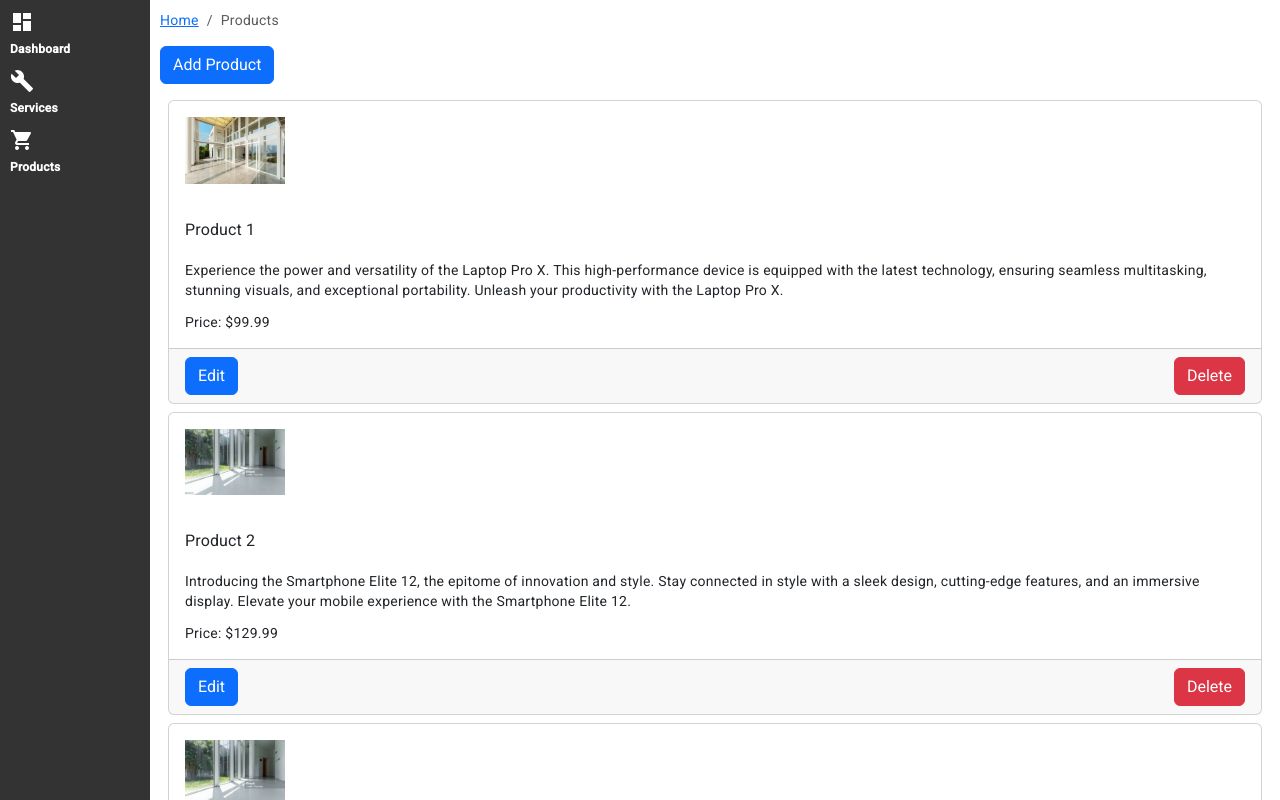
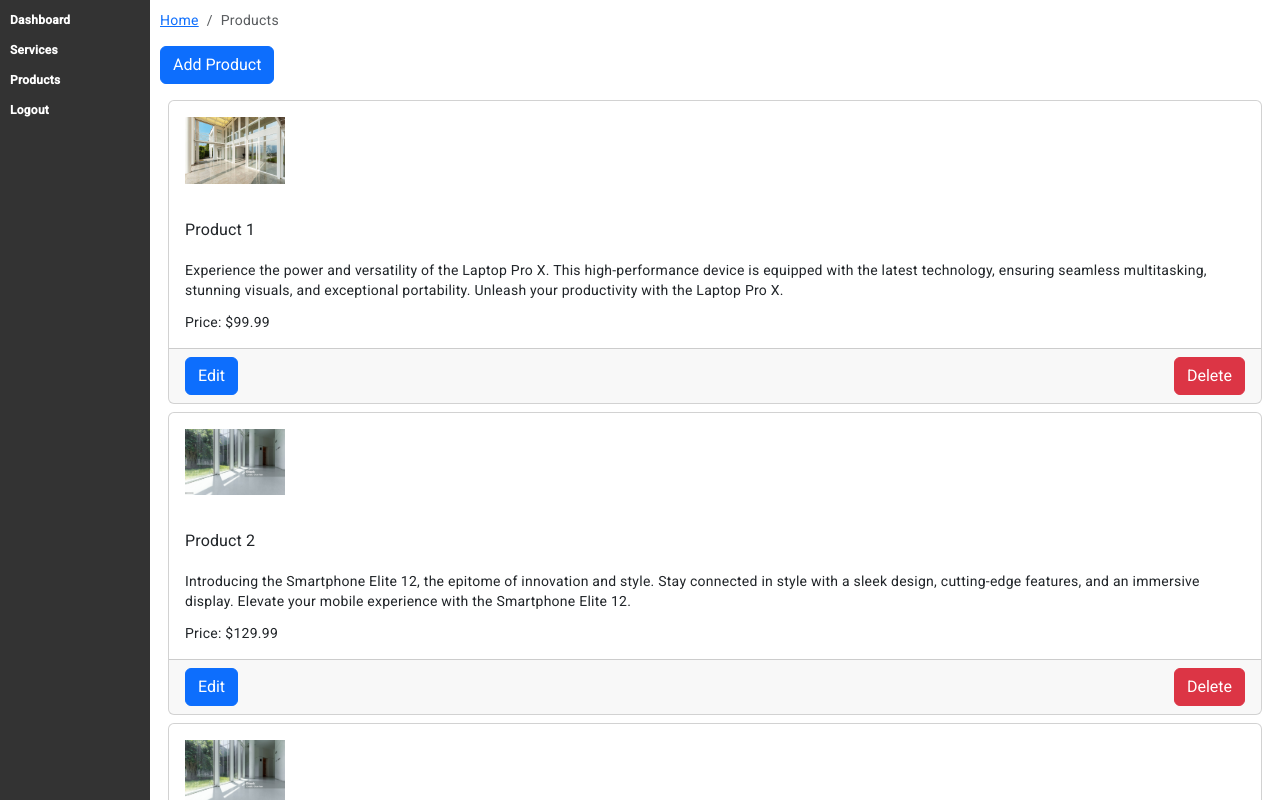
Before and after one commit to nagarajuthandu/Angular-common-web-site, an Angular app: page /admin/products in a window 1280 px wide. Shown: the top 800 px of the page. Built offline with nearby package versions, Linux system fonts and the light colour scheme; sample sign-in values are in the browser's storage.

Commit message:
authentication updated

```diff
--- a/src/app/Admin/left-nav/left-nav.component.html
+++ b/src/app/Admin/left-nav/left-nav.component.html
@@ -1,7 +1,8 @@
 <div class="left-nav d-flex">
   <ul>
-    <li><mat-icon class="material-icons-sm">dashboard</mat-icon><a routerLink="/admin/dashboard">Dashboard</a></li>
-    <li><mat-icon class="material-icons-sm">build</mat-icon><a routerLink="/admin/services">Services</a></li>
-    <li><mat-icon class="material-icons-sm">shopping_cart</mat-icon><a routerLink="/admin/products">Products</a></li>
+    <li><a routerLink="/admin/dashboard">Dashboard</a></li>
+    <li><a routerLink="/admin/services">Services</a></li>
+    <li><a routerLink="/admin/products">Products</a></li>
+    <li><a routerLink="/admin/login">Logout</a></li>
   </ul>
 </div>
--- a/src/app/Admin/login/login.component.ts
+++ b/src/app/Admin/login/login.component.ts
@@ -1,4 +1,4 @@
-import { Component } from '@angular/core';
+import { Component,OnInit } from '@angular/core';
 import { Router } from '@angular/router';
 import { AuthService } from 'src/app/services/auth.service';
 import { SessionService } from 'src/app/services/session.service';
@@ -9,12 +9,16 @@ import { UserService } from 'src/app/services/users.service';
   templateUrl: './login.component.html',
   styleUrls: ['./login.component.css']
 })
-export class LoginComponent {
+export class LoginComponent implements OnInit{
   username: string = '';
   password: string = '';
   credentials:any={}
 
   constructor(private router: Router, private sessionService : SessionService,private authService: AuthService) {}
+
+  ngOnInit():void{
+    this.authService.logout()
+  }
 
   login():void {
     this.credentials.username =this.username
```
